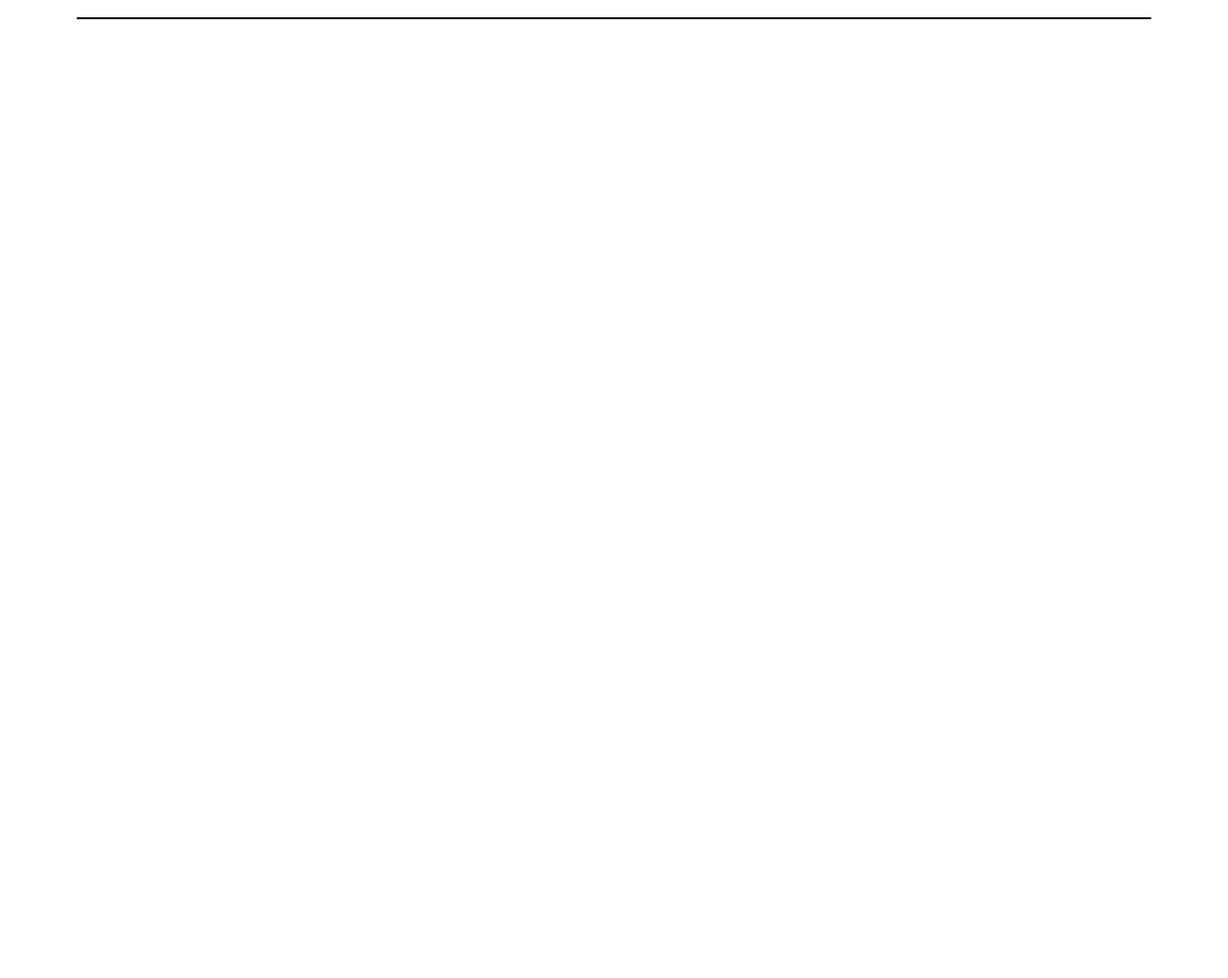
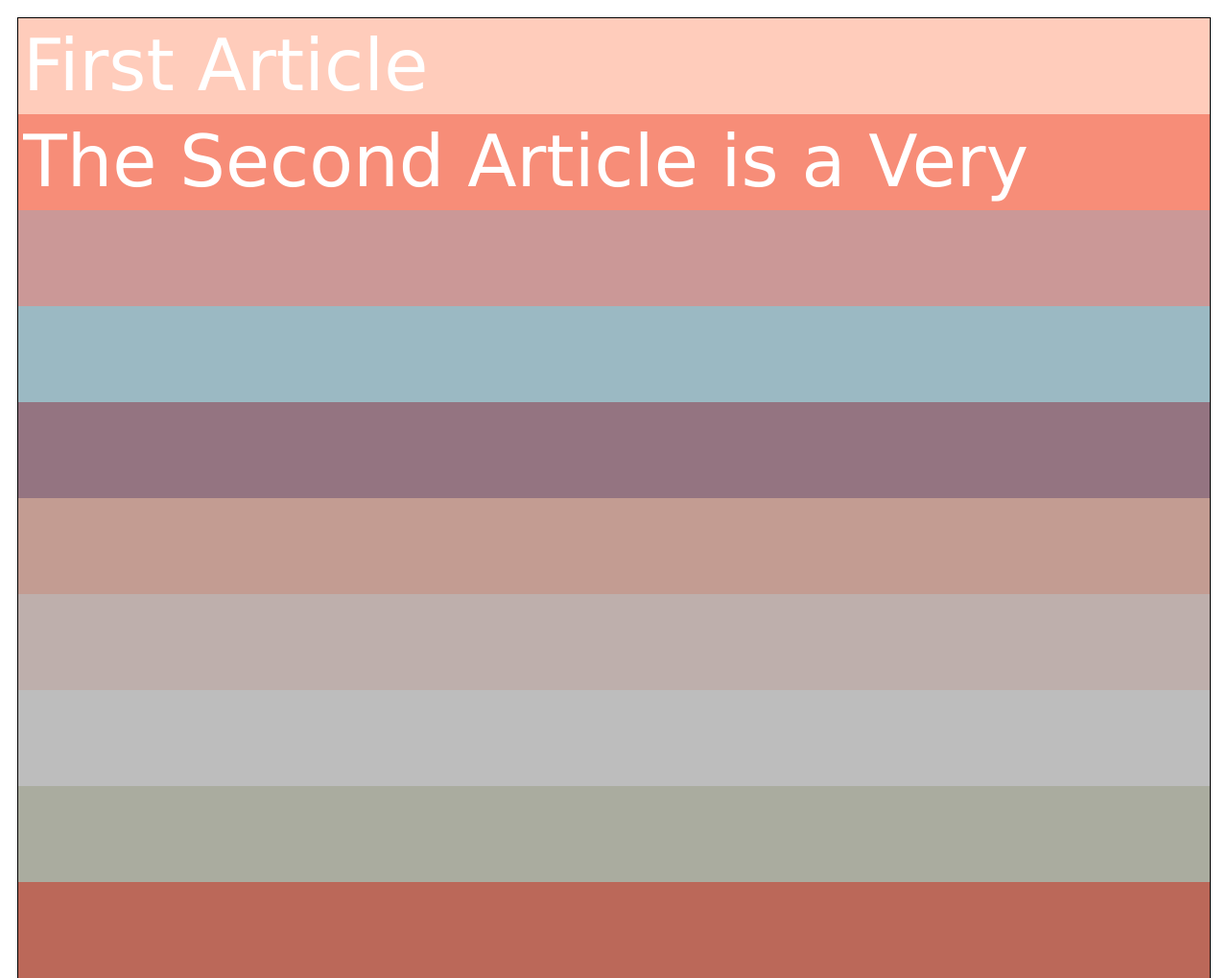
Before and after one commit to carlklier/ThoughtsGallery, a plain HTML site: page index.html in a window 1280 px wide. Shown: the top 1019 px of the page at 96% size. Before the commit the page ends 800 px from the top, so only its background shows below. Drawn offline with nearby package versions, Linux system fonts and the light colour scheme.

Commit message:
fixed width bug of art

```diff
--- a/resources/css/flexindex.css
+++ b/resources/css/flexindex.css
@@ -8,26 +8,28 @@ body {
 }
 
 .gallery {
-  width: 90%;
-  margin: auto;
+  display: flex;
+  flex-direction: column;
+  justify-content: center;
+  align-items: center;
   border: 1px solid black;
   transition: all 0.25s ease-in-out;
 }
 
 .art {
+  height: 100px;
   width: 100%;
   transition: all 0.25s ease-in-out;
   transform: translate3d(0, 0, 0);
 }
 
 .text {
-  width: 100%;
-  padding-left: 10px;
+  height: inherit;
+  margin: 5px;
   color: white;
   font-family: Verdana, Geneva, Tahoma, sans-serif;
   font-size: 75px;
   overflow: hidden;
-  float: left;
 }
 
 .art.active {
```
